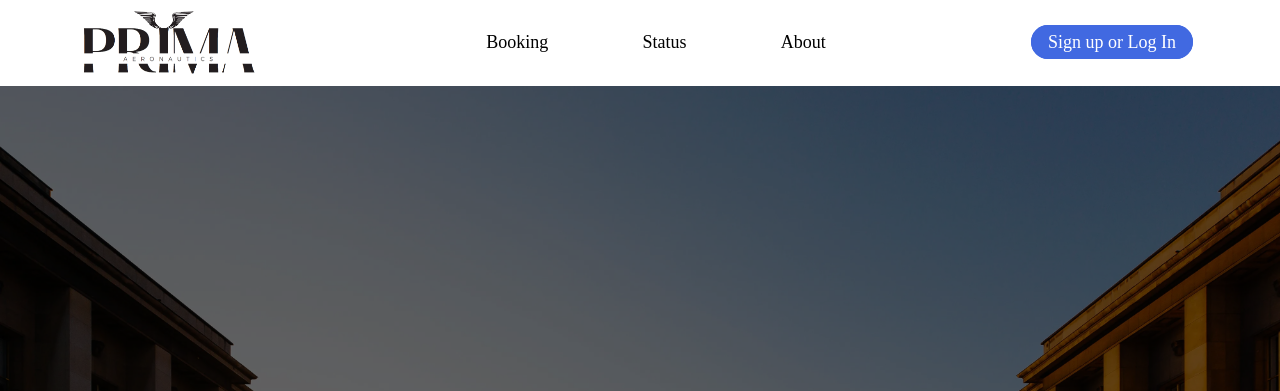
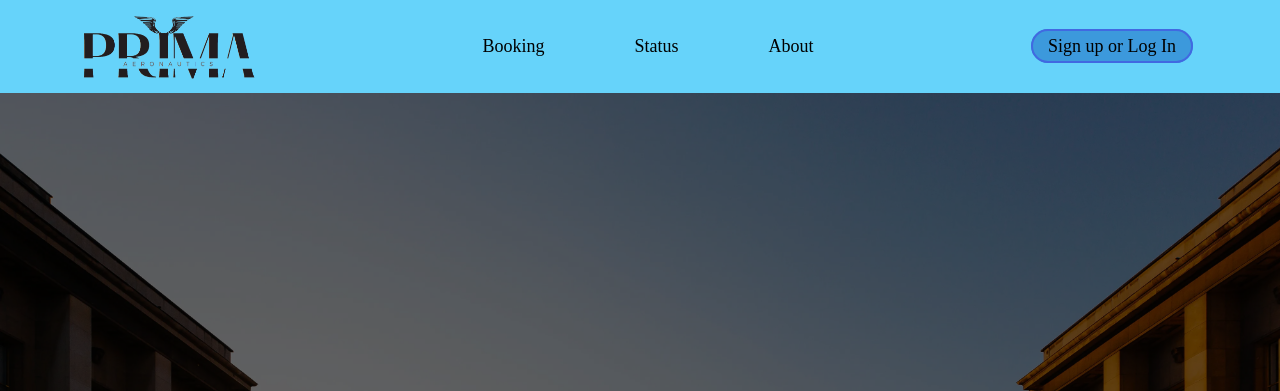
Before and after one commit to jamez2128/prima, a PHP site: page / in a window 1280 px wide. Shown: the top 391 px of the page. Run offline with PHP 8.4, Linux system fonts and the light colour scheme.

Commit message:
Refactored navbar

```diff
--- a/index.html
+++ b/index.html
@@ -8,19 +8,31 @@
     <link rel="stylesheet" href="bootstrap/css/bootstrap.min.css">
     <script src="bootstrap/js/bootstrap.min.js"></script>
     <script src="scripts/jquery-3.6.1.js"></script>
+    <link rel="stylesheet" href="styles/navbar.css">
     <link rel="stylesheet" href="styles/style.css">
     <script src="scripts/index.js"></script>
     <title>Prima | Home</title>
 </head>
 
 <body>
-    <nav id="mainNav">
-        <a href="index.html"><img src="assets/images/primaLogo.png" alt="Logo"></a>
-        <ul>
-            <li><a href="#">Booking</a></li>
-            <li><a href="pages/status.html">Status</a></li>
-            <li><a href="#">About</a></li>
-        </ul>
+    <nav class="navbar navbar-expand-md">
+        <a class="navbar-brand" href="index.html"><img src="assets/images/primaLogo.png" alt="Logo"></a>
+        <button class="navbar-toggler navbar-dark" type="button" data-toggle="collapse" data-target="#main-navigation">
+            <span class="navbar-toggler-icon"></span>
+        </button>
+        <div class="collapse navbar-collapse" id="main-navigation">
+            <ul class="navbar-nav">
+              <li class="nav-item">
+                <a class="nav-link" href="#"> Booking </a>
+              </li>
+              <li class="nav-item">
+                <a class="nav-link" href="pages/status.html"> Status </a>
+              </li>
+              <li class="nav-item">
+                <a class="nav-link" href="#"> About </a>
+              </li>
+            </ul>
+          </div>
         <div class="loginSignup">
             <a class="signUp" href="pages/sign-up.html">Sign up or Log In</a>
         </div>
--- /dev/null
+++ b/styles/navbar.css
@@ -0,0 +1,59 @@
+nav {
+    background-color: #66d3fa;
+    display: flex;
+    justify-content: space-between;
+    z-index: 999;
+}
+
+nav img {
+    width: 11rem;
+    height: 4rem;
+    margin-left: 80px;
+}
+
+#main-navigation ul {
+    list-style: none;
+    margin: auto;
+}
+
+#main-navigation ul li {
+    display: inline;
+    padding: 20px;
+}
+
+#main-navigation ul li a {
+    margin: 0px 10px;
+    text-decoration: none;
+    color: black;
+    font-size: 18px;
+    font-family: 'Oswald';
+    padding: 5px 15px;
+}
+
+#main-navigation ul li a:hover {
+    text-decoration: underline;
+}
+
+.loginSignup {
+    margin-right: 80px;
+    margin-top: auto;
+    margin-bottom: auto;
+}
+
+.loginSignup a {
+    padding: 5px 15px;
+    text-decoration: none;
+    color: black;
+    font-size: 18px;
+    font-family: 'Bebas Neue Pro';
+    background-color: #3c99dc;
+    border-radius: 50px;
+    border: royalblue 2px solid;
+    margin: 0px 7px;
+}
+
+.loginSignup a:hover {
+    background-color: #3c99dc;
+    color: #000;
+    transition: ease .4s;
+}
--- a/styles/style.css
+++ b/styles/style.css
@@ -5,72 +5,6 @@
 body {
     padding: 0;
     margin: 0;
-}
-
-#mainNav {
-    top: 0px;
-    position: sticky;
-    background-color: white;
-    border-bottom: 2px solid white;
-    display: flex;
-    justify-content: space-between;
-    z-index: 999;
-}
-
-#mainNav img {
-    width: 11rem;
-    height: 4rem;
-    margin-top: 10px;
-    margin-bottom: 10px;
-    margin-left: 80px;
-
-}
-
-#mainNav ul {
-    list-style: none;
-    margin: auto;
-}
-
-#mainNav ul li {
-    display: inline;
-    padding: 20px;
-}
-
-#mainNav ul li a {
-    margin: 0px 10px;
-    text-decoration: none;
-    color: black;
-    font-size: 18px;
-    font-family: 'Oswald';
-    padding: 5px 15px;
-}
-
-#mainNav ul li a:hover {
-    text-decoration: underline;
-}
-
-.loginSignup {
-    margin-right: 80px;
-    margin-top: auto;
-    margin-bottom: auto;
-}
-
-.loginSignup a {
-    padding: 5px 15px;
-    text-decoration: none;
-    color: white;
-    font-size: 18px;
-    font-family: 'Bebas Neue Pro';
-    background-color: royalblue;
-    border-radius: 50px;
-    border: royalblue 2px solid;
-    margin: 0px 7px;
-}
-
-.loginSignup a:hover {
-    background-color: lightgray;
-    color: #000;
-    transition: ease .4s;
 }
 
 .boxes h2 {
@@ -112,7 +46,6 @@ body {
 #homepage-description button:hover {
     border: 1px solid #3c99dc;
     background: #3c99dc;
-    ;
     color: #000;
 }
 
```
Also changed, not shown: pages/status.html (+26 -13 lines), styles/status.css (+0 -64 lines).
